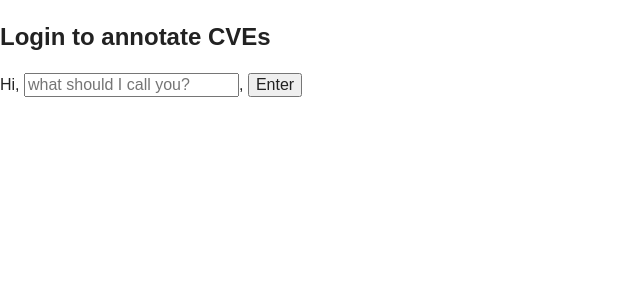
After one commit to Sjlver/clac, a Django app: page /cves/login in a window 1280 px wide. The commit adds this page. Shown: the top 300 px of the page, without its empty margins (0-640 px from the left). Run offline with Django 3.2, Linux system fonts and the light colour scheme; some libraries are stand-ins or nearby versions.

Commit message:
Basic workflow works

```diff
--- a/clac/clac/urls.py
+++ b/clac/clac/urls.py
@@ -10,5 +10,6 @@ urlpatterns = patterns('',
 
     url(r'^cves/', include('cves.urls')),
     url(r'^admin/', include(admin.site.urls)),
-    url(r'^accounts/login/$', 'django.contrib.auth.views.login'),
+
+    url(r'^', 'cves.views.index'),
 )
--- a/clac/cves/templates/cves/index.html
+++ b/clac/cves/templates/cves/index.html
@@ -12,7 +12,10 @@
     <script src="/static/cves/js/vendor/modernizr-2.6.2.min.js"></script>
   </head>
   <body>
-    {% block content %}{% endblock %}
+    {% block content %}
+    <p>Welcome to the CVE annotation site.</p>
+    <p>Why not start by <a href="{% url 'random_cve' %}">annotating a CVE?</a></p>
+    {% endblock %}
 
     <script src="//ajax.googleapis.com/ajax/libs/jquery/1.10.2/jquery.min.js"></script>
     <script>window.jQuery || document.write('<script src="/static/cves/js/vendor/jquery-1.10.2.min.js"><\/script>')</script>
--- /dev/null
+++ b/clac/cves/templates/cves/login.html
@@ -0,0 +1,13 @@
+{% extends "cves/index.html" %}
+
+{% block content %}
+<h2>Login to annotate CVEs</h2>
+<form method="post" action="{% url 'login' %}">
+{% csrf_token %}
+<p>
+  Hi, <input type="text" name="username" placeholder="what should I call you?" />,
+  <input type="submit" value="Enter" />
+</p>
+<input type="hidden" name="next" value="{{ next }}" />
+</form>
+{% endblock content %}
--- a/clac/cves/urls.py
+++ b/clac/cves/urls.py
@@ -3,5 +3,9 @@ from django.conf.urls import patterns, url
 from cves import views
 
 urlpatterns = patterns('',
-    url(r'^(?P<cve_id>[\w-]+)/annotate$', views.annotate_cve, name='annotate_cve')
+    url(r'^(?P<cve_id>[\w-]+)/annotate$', views.annotate_cve, name='annotate_cve'),
+    url(r'^random$', views.random_cve, name='random_cve'),
+    url(r'^login$', views.login, name='login'),
+    url(r'^logout$', views.logout, name='logout'),
+    url(r'^$', views.index, name='index'),
 )
--- a/clac/cves/views.py
+++ b/clac/cves/views.py
@@ -1,9 +1,13 @@
+from django.core.exceptions import PermissionDenied
+from django.core.urlresolvers import reverse_lazy
+from django.contrib.auth import login as auth_login, logout as auth_logout, authenticate
 from django.contrib.auth.decorators import login_required
-from django.shortcuts import render
+from django.contrib.auth.models import User
+from django.shortcuts import render, redirect
 
 from cves.models import CveEntry, CveAnnotation, CveAnnotationForm
 
-@login_required
+@login_required(login_url=reverse_lazy('login'))
 def annotate_cve(request, cve_id):
     entry = CveEntry.objects.get(cve_id=cve_id)
     try:
@@ -15,6 +19,7 @@ def annotate_cve(request, cve_id):
         form = CveAnnotationForm(request.POST, instance=annotation)
         if form.is_valid():
             form.save()
+            return redirect('random_cve')
     else:
         form = CveAnnotationForm(instance=annotation)
 
@@ -24,3 +29,36 @@ def annotate_cve(request, cve_id):
             'form': form
     }
     return render(request, 'cves/annotate_cve.html', context)
+
+def login(request):
+    if request.method == 'POST':
+        # Log in the user that was specified
+        username = request.POST.get('username')
+        if not username:
+            raise PermissionDenied
+
+        try:
+            user = authenticate(username=username, password=username)
+        except User.DoesNotExist:
+            User.objects.create_user(username, '', username)
+            user = authenticate(username=username, password=username)
+
+        if (not user.is_active) or user.is_staff or user.is_superuser:
+            raise PermissionDenied
+
+        auth_login(request, user)
+        return redirect(request.POST.get('next', '/'))
+    else:
+        context = { 'next': request.GET.get('next', '/') }
+        return render(request, 'cves/login.html', context)
+
+def logout(request):
+    auth_logout(request)
+    return redirect('/')
+
+def index(request):
+    return render(request, 'cves/index.html')
+
+def random_cve(request):
+    entry = CveEntry.objects.order_by('?')[0]
+    return redirect('annotate_cve', cve_id=entry.cve_id)
```
Also changed, not shown: 1 other file.
